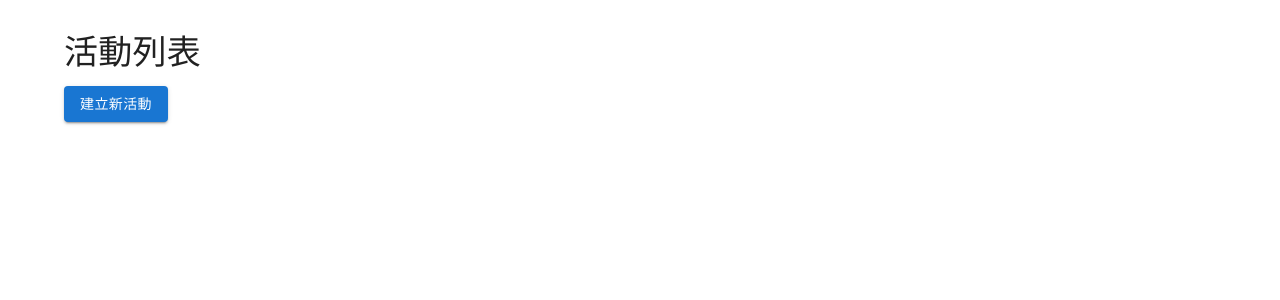
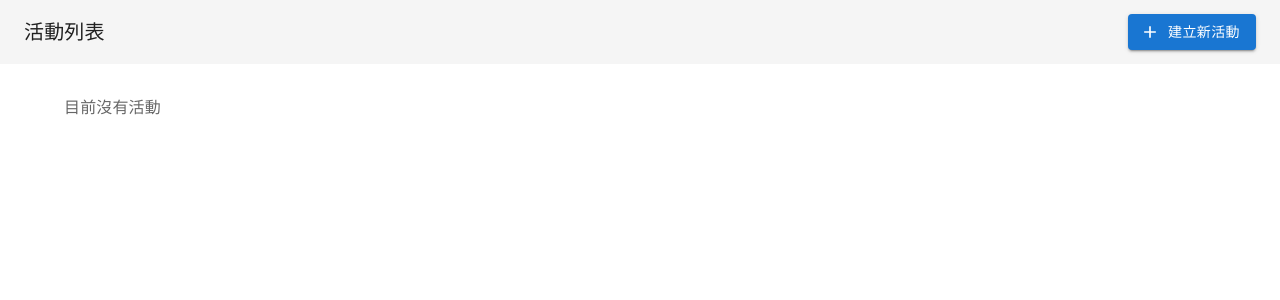
Before and after one commit to marmotkit/line-event-registration, a Next.js app: page /events in a window 1280 px wide. Shown: the top 300 px of the page. Built offline with nearby package versions, Linux system fonts and the light colour scheme.

Commit message:
改善活動列表頁面設計

```diff
--- a/pages/events/index.tsx
+++ b/pages/events/index.tsx
@@ -1,22 +1,36 @@
 import { useRouter } from 'next/router';
-import { Container, Button, Typography, Box } from '@mui/material';
+import { Container, Button, Typography, Box, AppBar, Toolbar } from '@mui/material';
+import AddIcon from '@mui/icons-material/Add';
 
 export default function EventsPage() {
   const router = useRouter();
 
   return (
-    <Container maxWidth="lg">
-      <Box sx={{ mt: 4, mb: 4 }}>
-        <Typography variant="h4" component="h1" gutterBottom>
+    <>
+      <AppBar position="static" color="default" elevation={0}>
+        <Toolbar>
+          <Typography variant="h6" component="div" sx={{ flexGrow: 1 }}>
             活動列表
           </Typography>
           <Button
             variant="contained"
+            color="primary"
+            startIcon={<AddIcon />}
             onClick={() => router.push('/events/new')}
           >
             建立新活動
           </Button>
+        </Toolbar>
+      </AppBar>
+
+      <Container maxWidth="lg">
+        <Box sx={{ mt: 4 }}>
+          {/* 這裡是活動列表的內容 */}
+          <Typography variant="body1" color="text.secondary">
+            目前沒有活動
+          </Typography>
         </Box>
       </Container>
+    </>
   );
 }
```
Lines whose indentation alone changed are shown as unchanged.
